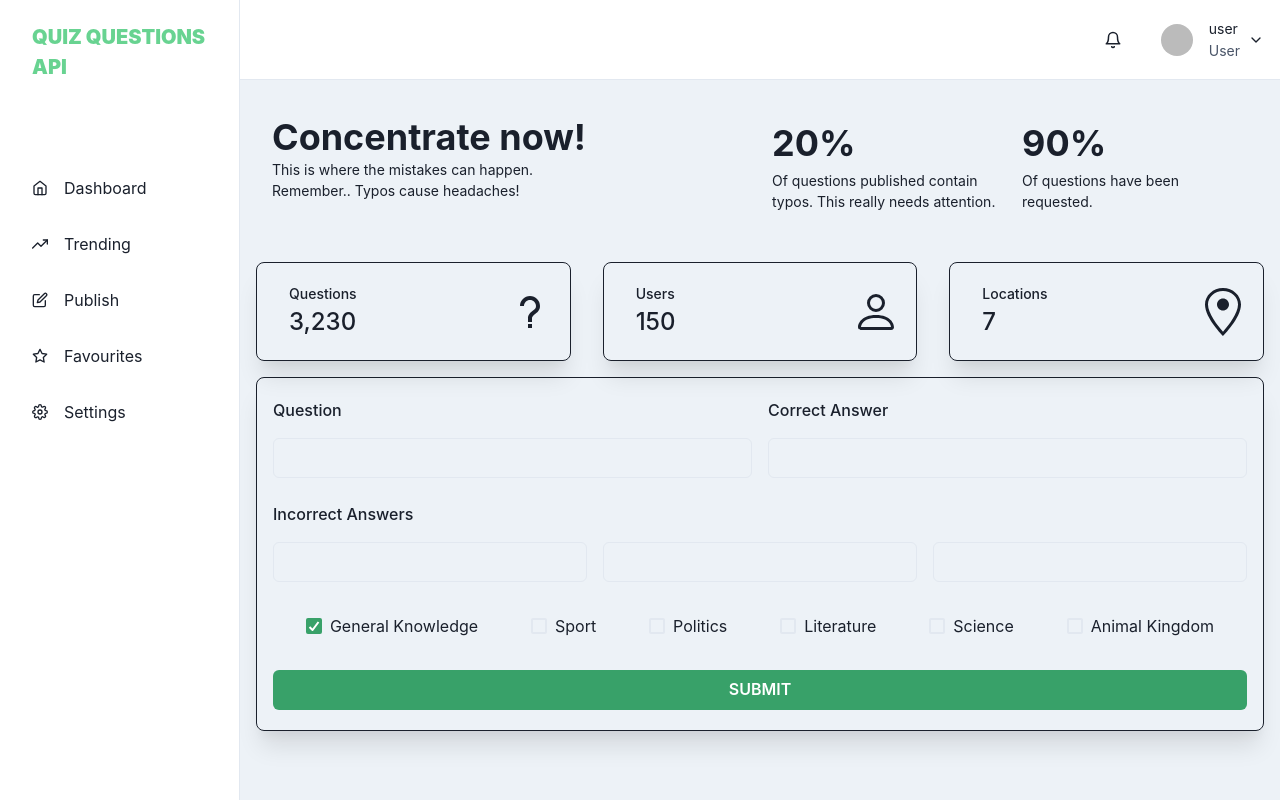
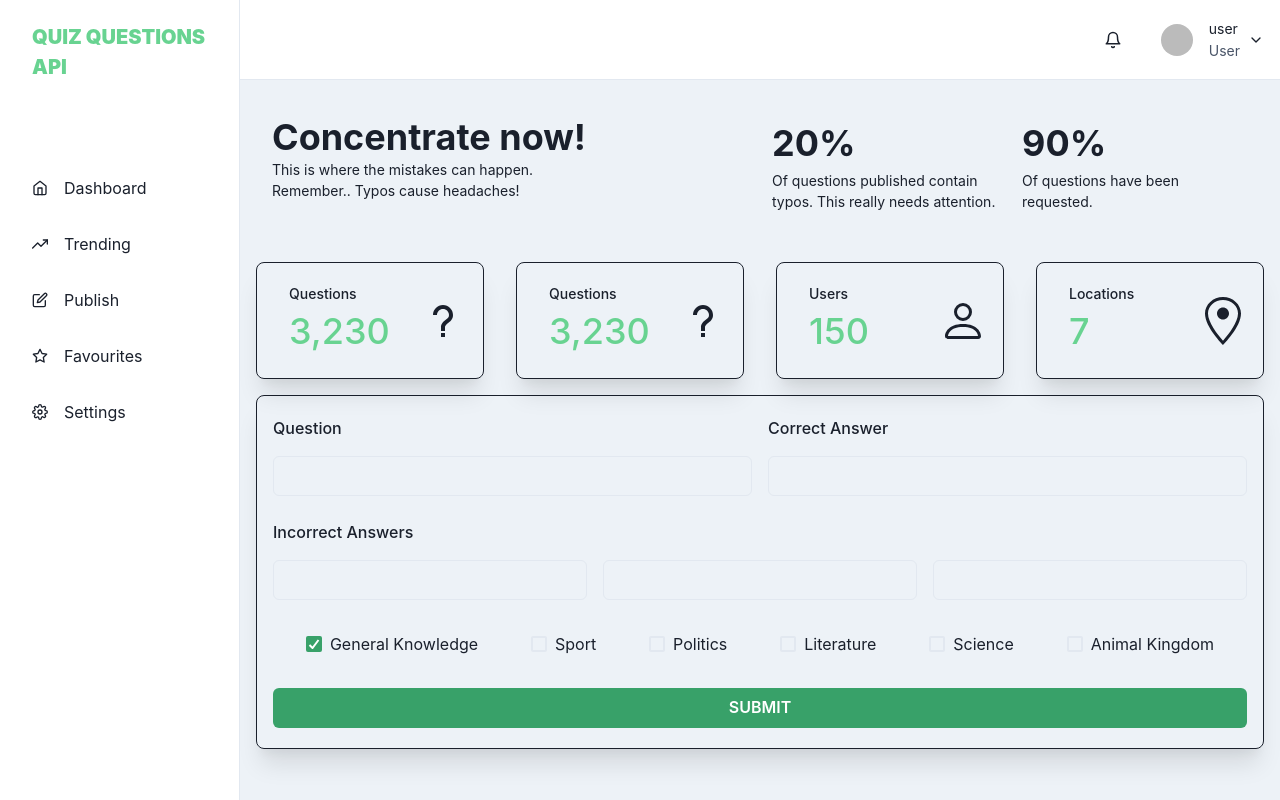
Before and after one commit to RickBr0wn/quiz-api, a Next.js app: page /publish in a window 1280 px wide. Built offline with nearby package versions, Linux system fonts and the light colour scheme; no server answers; sample sign-in values are in the browser's storage.

Commit message:
adds additional column

```diff
--- a/src/components/basic-statistics.tsx
+++ b/src/components/basic-statistics.tsx
@@ -24,7 +24,8 @@ type BasicStatisticsProps = {}
 const BasicStatistics: FC<BasicStatisticsProps> = (): JSX.Element => {
 	return (
 		<Box mx={'auto'} w='100%'>
-			<SimpleGrid columns={{ base: 1, md: 3 }} spacing={{ base: 5, lg: 8 }}>
+			<SimpleGrid columns={{ base: 2, md: 4 }} spacing={{ base: 5, lg: 8 }}>
+				<StatsCard title={'Questions'} stat={'3,230'} icon={<BiQuestionMark size={'3em'} />} />
 				<StatsCard title={'Questions'} stat={'3,230'} icon={<BiQuestionMark size={'3em'} />} />
 				<StatsCard title={'Users'} stat={'150'} icon={<BsPerson size={'3em'} />} />
 				<StatsCard title={'Locations'} stat={'7'} icon={<GoLocation size={'3em'} />} />
@@ -56,7 +57,7 @@ export function StatsCard(props: StatsCardProps) {
 					<StatLabel fontWeight={'medium'} isTruncated>
 						{title}
 					</StatLabel>
-					<StatNumber fontSize={'2xl'} fontWeight={'medium'}>
+					<StatNumber color='green.300' fontSize={'4xl'} fontWeight={'medium'}>
 						{stat}
 					</StatNumber>
 				</Box>
```
